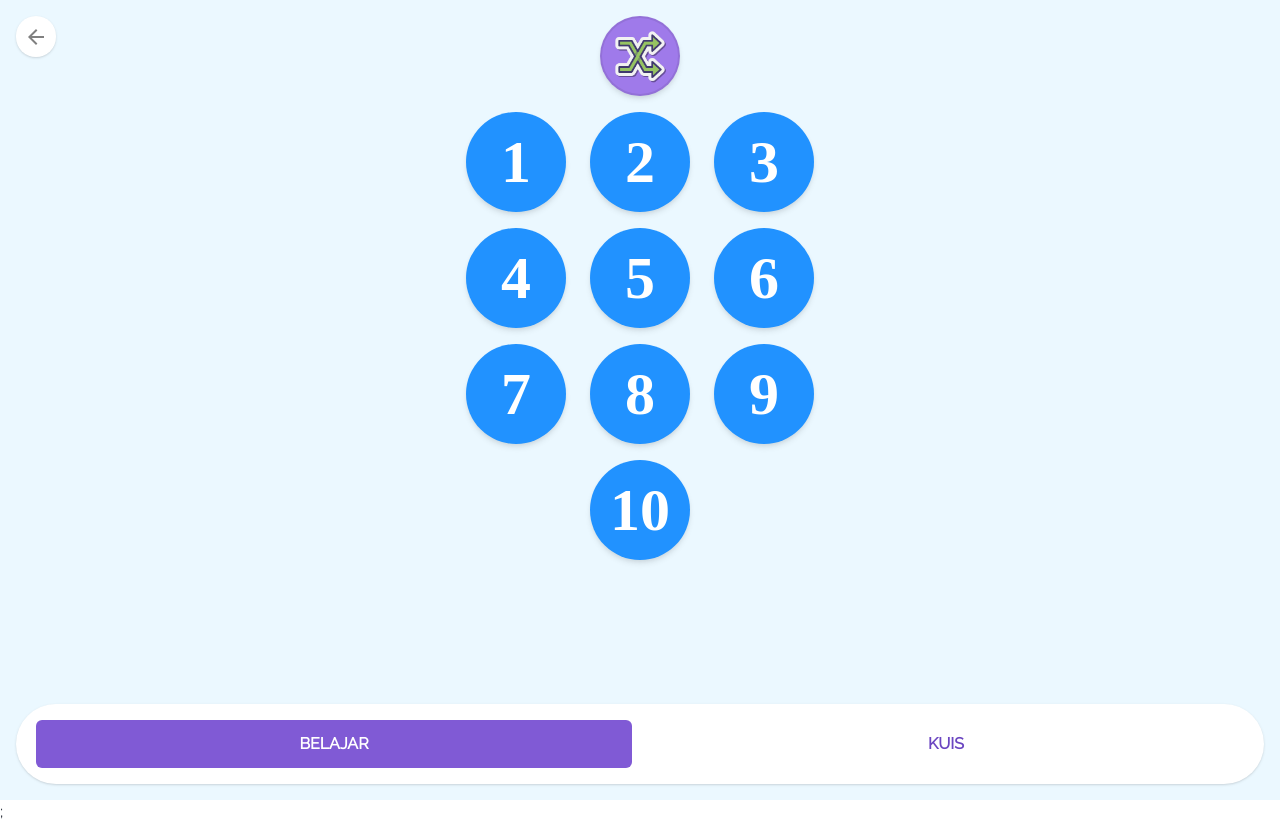
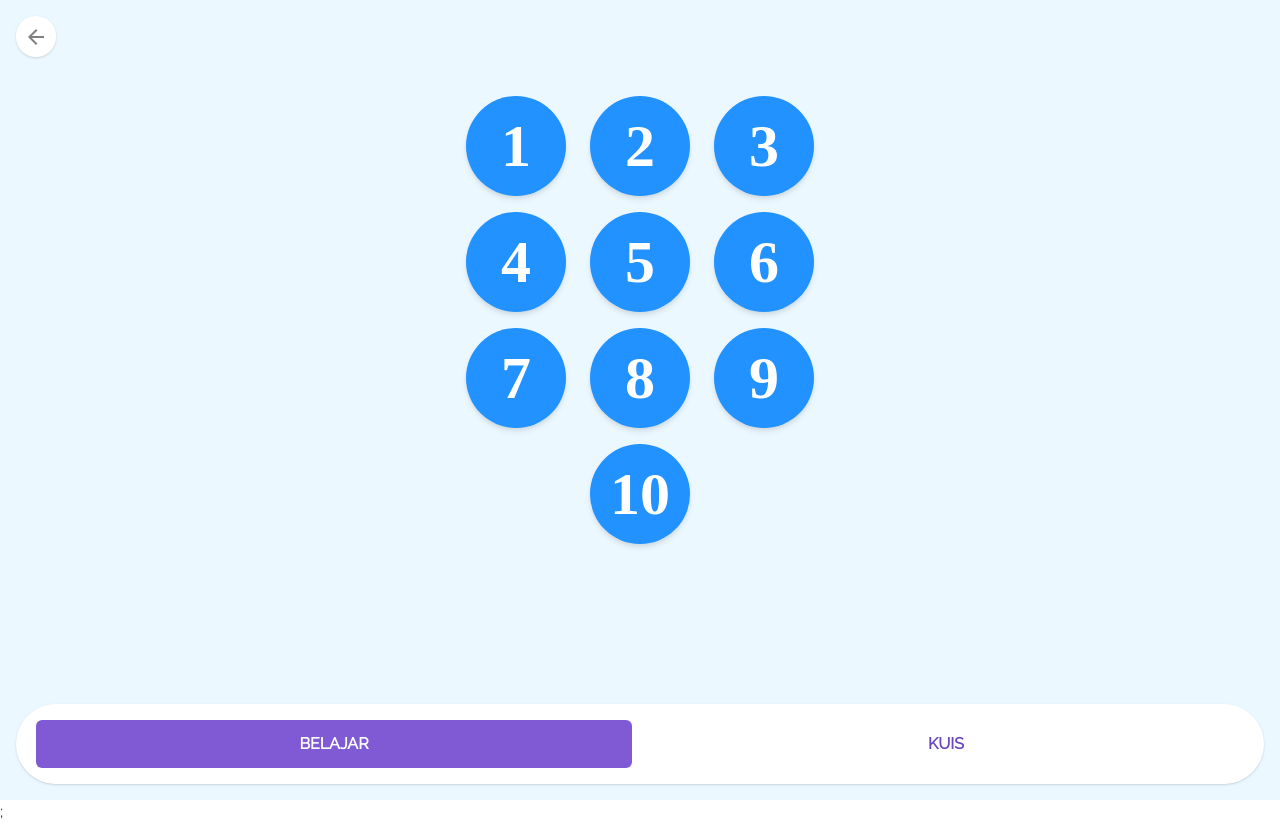
Before and after one commit to thidayatullah/bebe-web, a Next.js app: page /numbers in a window 1280 px wide. Built offline with nearby package versions, Linux system fonts and the light colour scheme; a web font is replaced by a local one.

Commit message:
Finish numbers page

```diff
--- a/pages/numbers.tsx
+++ b/pages/numbers.tsx
@@ -102,7 +102,9 @@ const NumbersPage = () => {
           key={i}
           id={i.toString()}
           title={i.toString()}
-          onClick={(id) => {}}
+          onClick={(id) => {
+            playSound("/sounds/numbers/" + id + ".mp3");
+          }}
         />
       );
     }
@@ -144,27 +146,8 @@ const NumbersPage = () => {
       >
         <VStack spacing="4">
           <BackButton />
-          <Box
-            width="80px"
-            bg="purple.400"
-            shadow="md"
-            height="20"
-            borderRadius="full"
-            alignContent="center"
-            padding="2"
-            border="2px"
-            borderColor="blackAlpha.200"
-            _active={{
-              bg: "purple.500",
-              transform: "scale(0.98)",
-            }}
-            onClick={() => {
-              handleTopButtonClicked();
-            }}
-          >
-            <Image src="/images/shuffle.png" alt="Shuffle" objectFit="fill" />
-          </Box>
-          <VStack height="full" flex="1" spacing={4}>
+
+          <VStack height="full" flex="1" spacing={4} paddingTop="20">
             <HStack spacing={6}>{generateTiles(1, 3)}</HStack>
             <HStack spacing={6}>{generateTiles(4, 6)}</HStack>
             <HStack spacing={6}>{generateTiles(7, 9)}</HStack>
```
